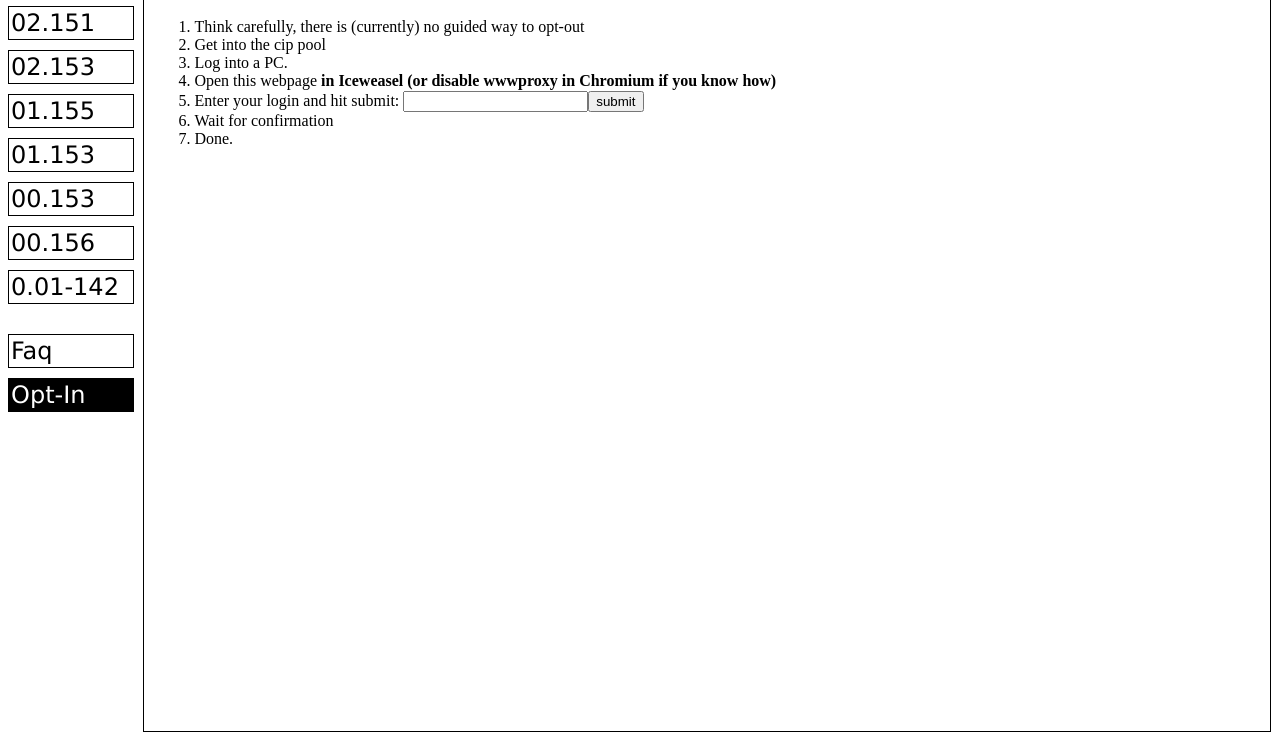
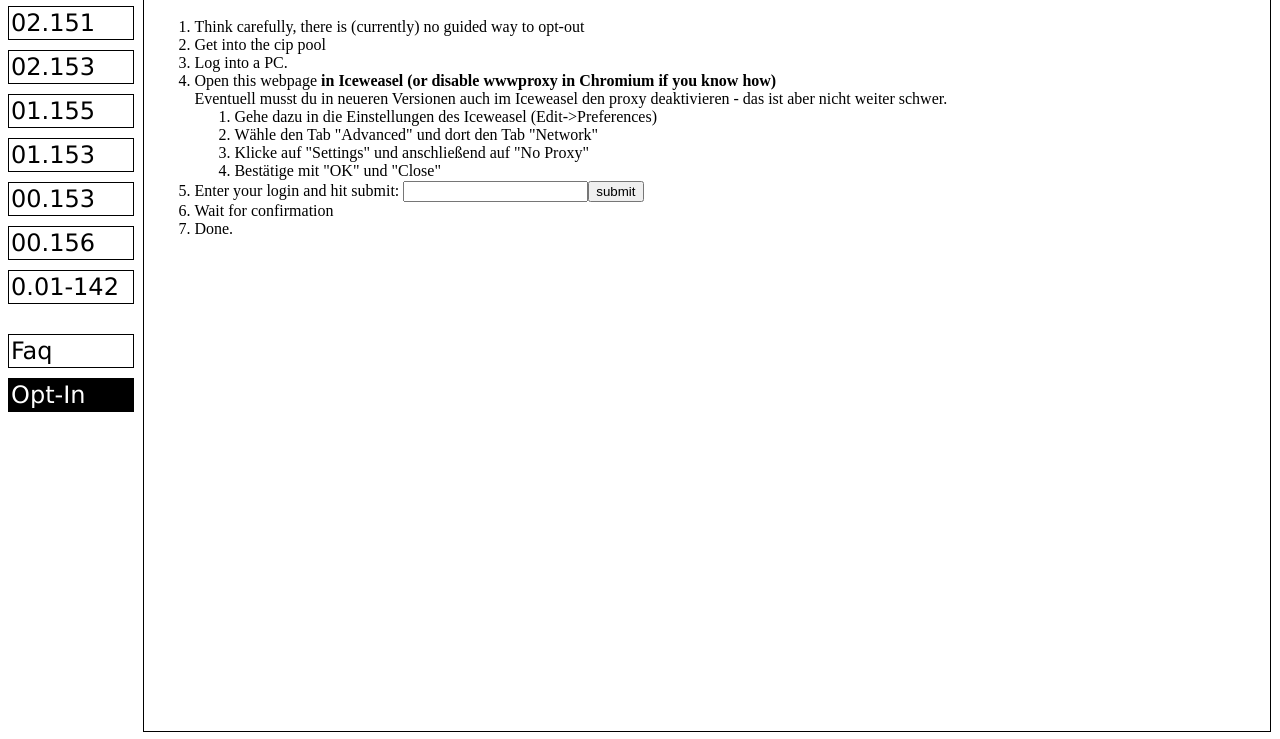
Before and after one commit to t-animal/cipmap, a plain HTML site: page optin.html in a window 1280 px wide. Shown: the part 61-800 px from the top of the page. Drawn offline with Linux system fonts and the light colour scheme.

Commit message:
Add howto disable wwwproxy

```diff
--- a/optin.html
+++ b/optin.html
@@ -37,7 +37,14 @@
 				<li>Think carefully, there is (currently) no guided way to opt-out</li>
 				<li>Get into the cip pool</li>
 				<li>Log into a PC.</li>
-				<li>Open this webpage <b>in Iceweasel (or disable wwwproxy in Chromium if you know how)</b></li>
+				<li>Open this webpage <b>in Iceweasel (or disable wwwproxy in Chromium if you know how)</b><br />
+					Eventuell musst du in neueren Versionen auch im Iceweasel den proxy deaktivieren - das ist aber nicht weiter schwer.</li>
+				<ol>
+					<li>Gehe dazu in die Einstellungen des Iceweasel (Edit-&gt;Preferences)</li>
+					<li>Wähle den Tab "Advanced" und dort den Tab "Network"</li>
+					<li>Klicke auf "Settings" und anschließend auf "No Proxy"</li>
+					<li>Bestätige mit "OK" und "Close"</li>
+				</ol>
 				<li>Enter your login and hit submit: <input type="text" maxlen="8" id="usernamefield" name="username" /><button type="submit">submit</button><image src="load.png" class="loadimage rotating" style="visibility:hidden;height:1em;"/></li>
 				<li><span id="confirmation">Wait for confirmation</span> <span id="successmessage" style="font-weight:bold; color:darkgreen"></span><span id="errormessage" style="font-weight:bold; color:darkred"></span></li>
 				<li>Done.</li>
```
